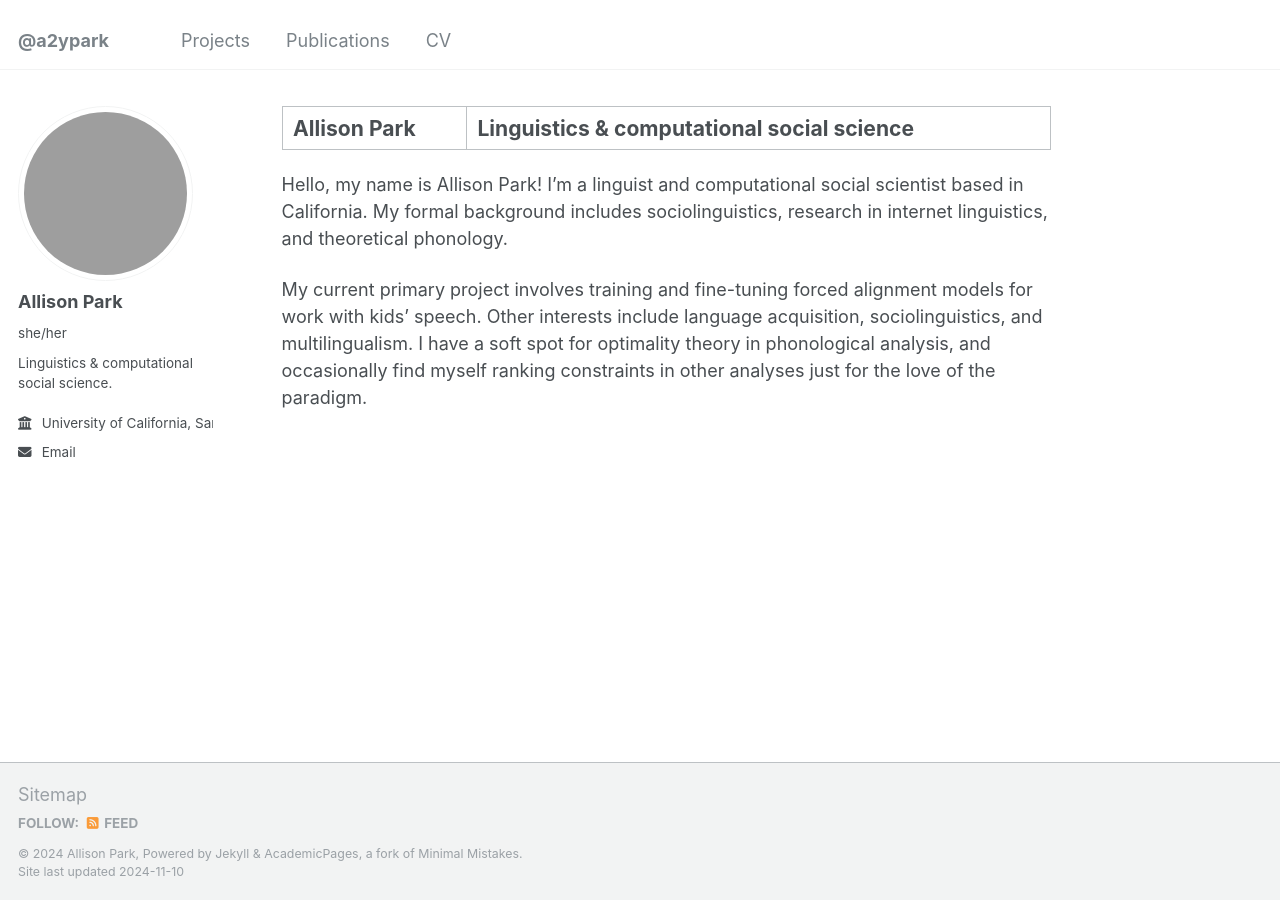
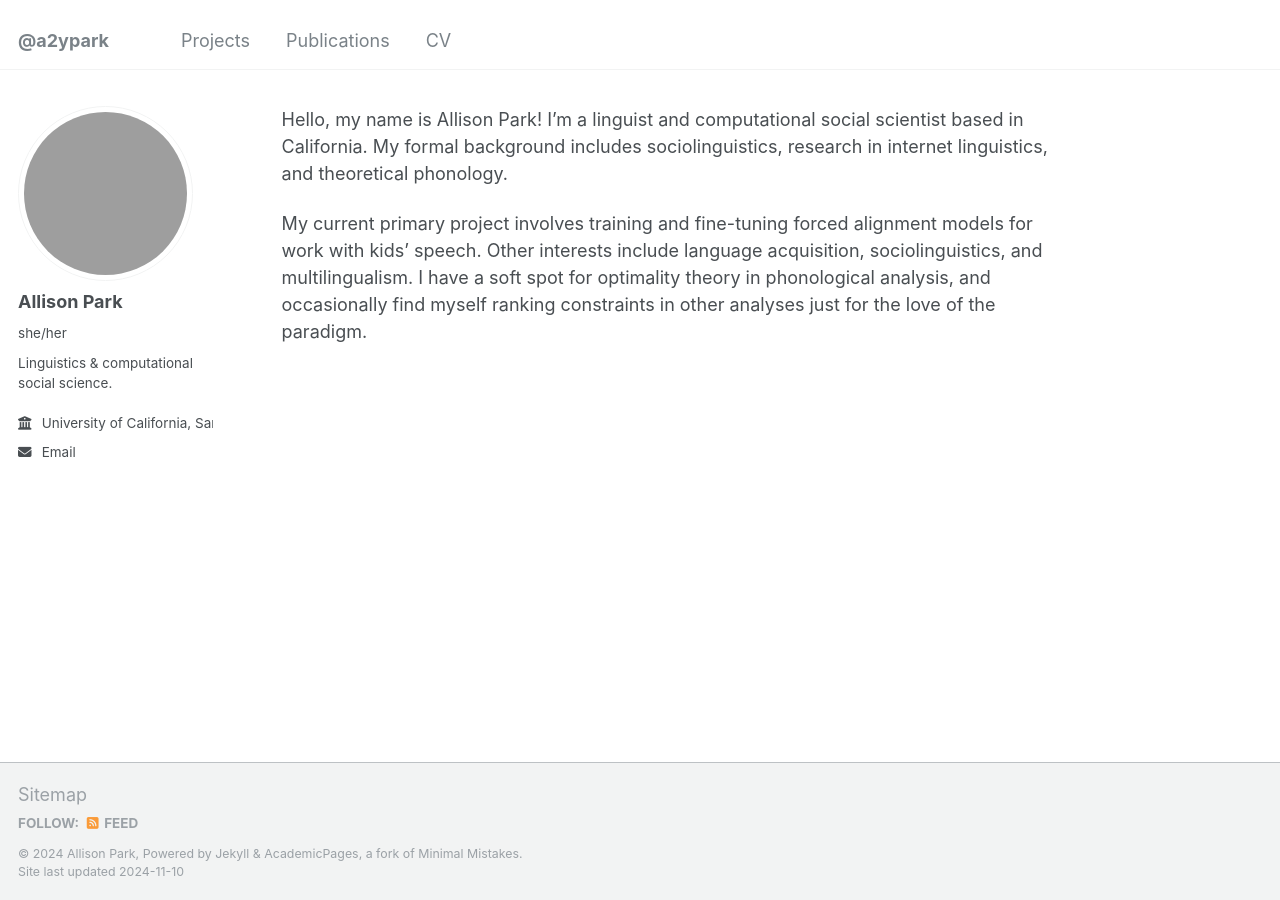
Before and after one commit to a2ypark/a2ypark.github.io, a Jekyll site: the page built from _pages/about.md, in a window 1280 px wide. Built offline with Jekyll 4.4.1, drawn with Linux system fonts in a browser that asks for light colours; grey boxes are pictures that could not be loaded.

Commit message:
Update about.md
Remove top title box?

```diff
--- a/_pages/about.md
+++ b/_pages/about.md
@@ -1,6 +1,5 @@
 ---
 permalink: /
-title: "Allison Park | Linguistics & computational social science"
 author_profile: true
 redirect_from:
   - /about/
```
